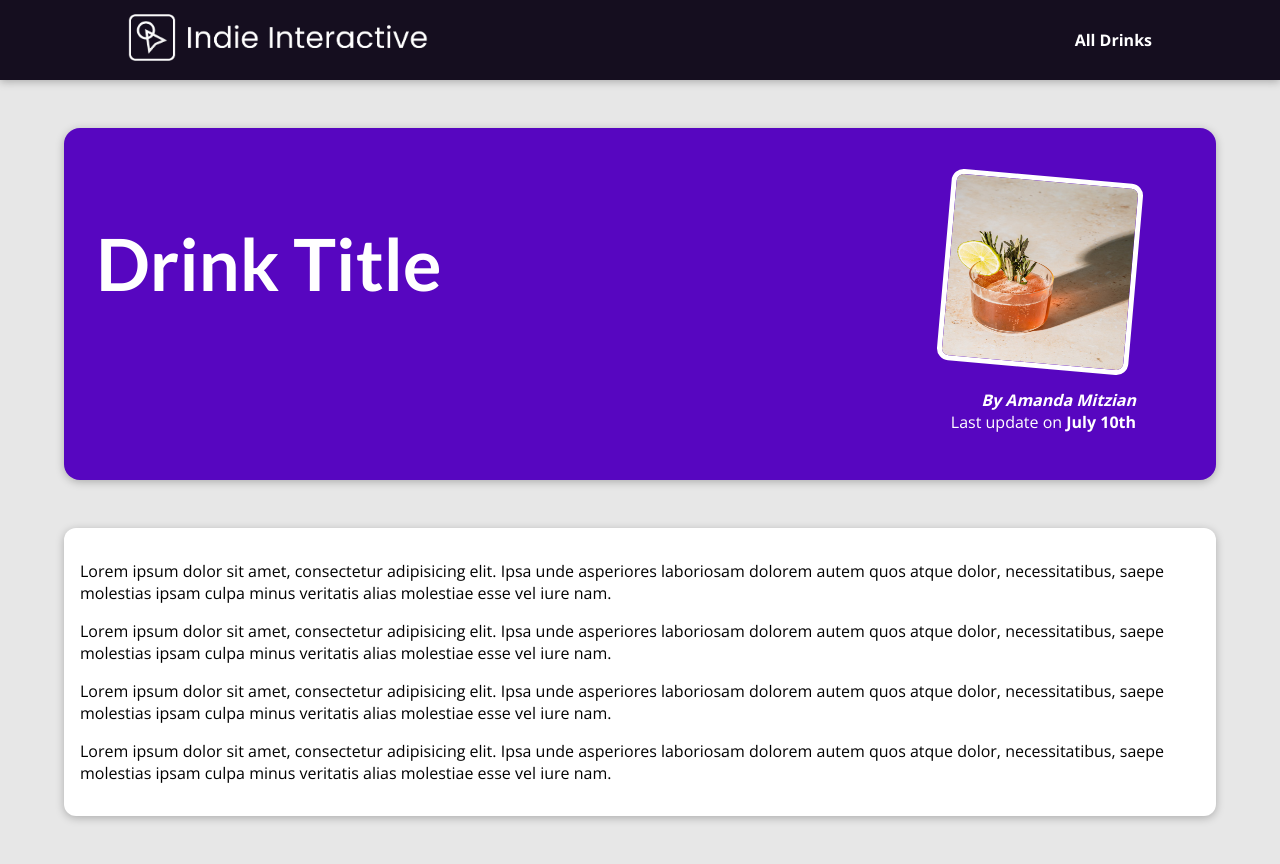
After one commit to aobarbieri/mixitup-api, a Django app: template cocktails/templates/cocktails/drink-details.html in a window 1280 px wide. The commit adds this page. Run offline with Django 5.2, Linux system fonts and the light colour scheme; the template is opened without the code that fills it, so the values that code supplies are empty.

Commit message:
Add Drink Details page and dummy data

```diff
--- /dev/null
+++ b/cocktails/static/cocktails/drink-details.css
@@ -0,0 +1,62 @@
+body {
+    background-color: #e7e7e7;
+}
+
+#main-navigation {
+    background-color: #150e1f;
+    box-shadow      : 0 2px 8px rgba(0, 0, 0, 0.25);
+}
+
+#summary {
+    margin          : 8rem auto 3rem auto;
+    padding         : 2rem;
+    width           : 90%;
+    max-width       : 90rem;
+    border-radius   : 16px;
+    background-color: #5706c0;
+    position        : relative;
+    box-shadow      : 0 2px 8px rgba(0, 0, 0, 0.25);
+    height          : 22rem;
+}
+
+#summary h2 {
+    color    : white;
+    font-size: 4.5rem;
+}
+
+#summary article {
+    position     : absolute;
+    top          : 2rem;
+    right        : 3rem;
+    padding      : 1rem 2rem;
+    border-radius: 12px;
+    text-align   : right;
+    color        : white;
+}
+
+#summary article img {
+    width        : 12rem;
+    height       : 12rem;
+    border-radius: 12px;
+    transform    : rotateZ(5deg);
+    border       : 5px solid white;
+    margin-bottom: 1rem;
+}
+
+#summary address {
+    font-weight: bold;
+}
+
+#summary time {
+    font-weight: bold;
+}
+
+main {
+    width           : 90%;
+    max-width       : 90rem;
+    margin          : 3rem auto;
+    background-color: white;
+    padding         : 1rem;
+    border-radius   : 12px;
+    box-shadow      : 0 2px 8px rgba(0, 0, 0, 0.25);
+}
--- a/cocktails/static/cocktails/index.css
+++ b/cocktails/static/cocktails/index.css
@@ -1,5 +1,5 @@
 #welcome {
-    background: linear-gradient(to right top, #6305dd, #390281);
+    background: linear-gradient(to right top, #120522, #1f0f34);
     padding   : 6rem 12%;
 }
 
--- /dev/null
+++ b/cocktails/templates/cocktails/drink-details.html
@@ -0,0 +1,35 @@
+{% extends "base.html" %}
+{% load static %}
+
+{% block title %}
+Mix It Up - Drink Details
+{% endblock %}
+
+{% block css_files %}
+<link rel="stylesheet" href="{% static "cocktails/drink-details.css" %}" />
+{% endblock %}
+
+{% block content %}
+<section id="summary">
+    <h2>Drink Title</h2>
+    <article>
+        <img src="{% static "cocktails/images/drink.jpg" %}" alt="Drink name">
+        <address>By Amanda Mitzian</address>
+        <div>Last update on <time datetime="">July 10th</time></div>
+    </article>
+</section>
+
+<main>
+    <p>Lorem ipsum dolor sit amet, consectetur adipisicing elit. Ipsa unde asperiores laboriosam dolorem autem quos
+        atque dolor, necessitatibus, saepe molestias ipsam culpa minus veritatis alias molestiae esse vel iure nam.</p>
+    <p>Lorem ipsum dolor sit amet, consectetur adipisicing elit. Ipsa unde asperiores laboriosam dolorem autem quos
+        atque
+        dolor, necessitatibus, saepe molestias ipsam culpa minus veritatis alias molestiae esse vel iure nam.</p>
+    <p>Lorem ipsum dolor sit amet, consectetur adipisicing elit. Ipsa unde asperiores laboriosam dolorem autem quos
+        atque
+        dolor, necessitatibus, saepe molestias ipsam culpa minus veritatis alias molestiae esse vel iure nam.</p>
+    <p>Lorem ipsum dolor sit amet, consectetur adipisicing elit. Ipsa unde asperiores laboriosam dolorem autem quos
+        atque
+        dolor, necessitatibus, saepe molestias ipsam culpa minus veritatis alias molestiae esse vel iure nam.</p>
+</main>
+{% endblock %}
--- a/cocktails/templates/cocktails/index.html
+++ b/cocktails/templates/cocktails/index.html
@@ -12,10 +12,10 @@
 
 <section id="welcome">
 	<header>
-		<img src="{% static "cocktails/images/logo.png" %}" alt="Indie Interactive - Owner of this API" />
+		<img src="{% static "cocktails/images/icon.png" %}" alt="Indie Interactive - Owner of this API" />
 		<h2>Indie Interactive</h2>
 	</header>
-	<p>Hey, We are Indie Interactive and this is our cocktails API!</p>
+	<p>Hey, We are Indie Interactive and this is our Cocktail API!</p>
 </section>
 
 <section id="latest-drinks">
--- a/static/app.css
+++ b/static/app.css
@@ -42,7 +42,7 @@ h3 {
     color: #cf79f1;
 }
 
-#main-navigation h1 a:hover,
-#main-navigation h1 a:active {
-    color: white;
+#main-navigation img {
+    max-width: 18.75rem;
+    height   : auto;
 }
--- a/templates/base.html
+++ b/templates/base.html
@@ -13,8 +13,9 @@
 
 <body>
 	<header id="main-navigation">
-		<a href="{% url "starting-page" %}"><img src="{% static "cocktails/images/logo.png" %}"
-				alt="Indie Interactive logo"></a>
+		<a href="{% url "starting-page" %}">
+			<img src="{% static "cocktails/images/logo.png" %}" alt="Indie Interactive logo">
+		</a>
 		<nav>
 			<a href="{% url "drinks-page" %}">All Drinks</a>
 		</nav>
```
Also changed, not shown: cocktails/views.py (+26 -3 lines), cocktails/static/cocktails/images/icon.png (added), cocktails/static/cocktails/images/logo.png.
